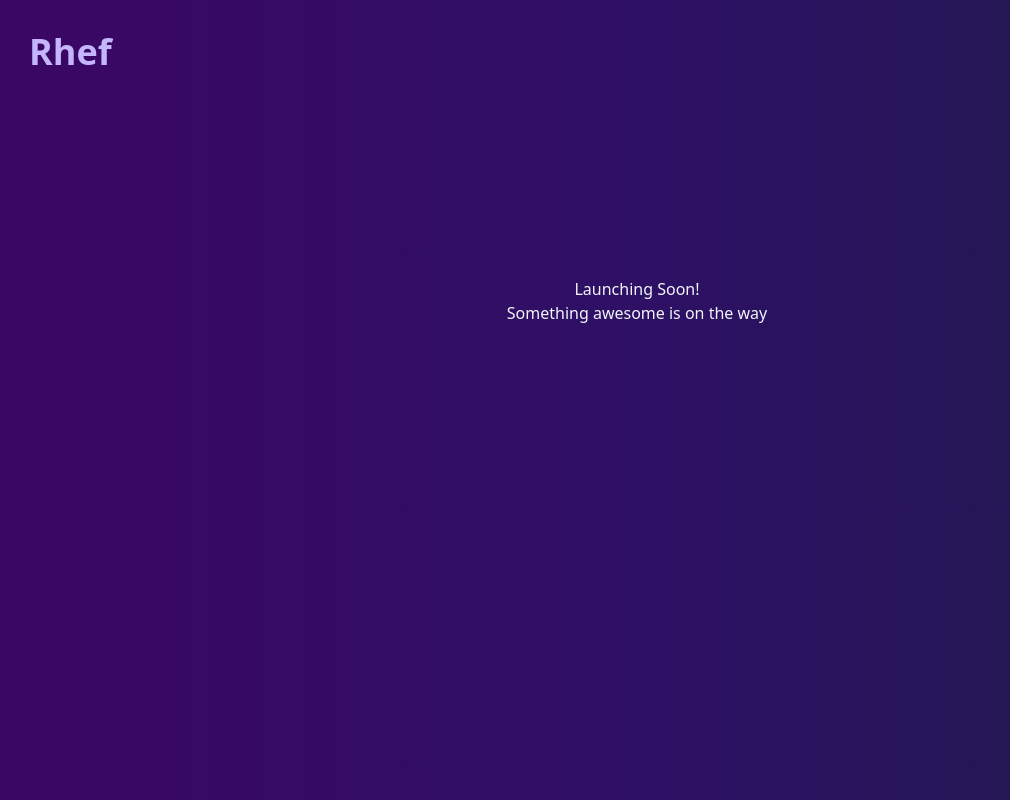
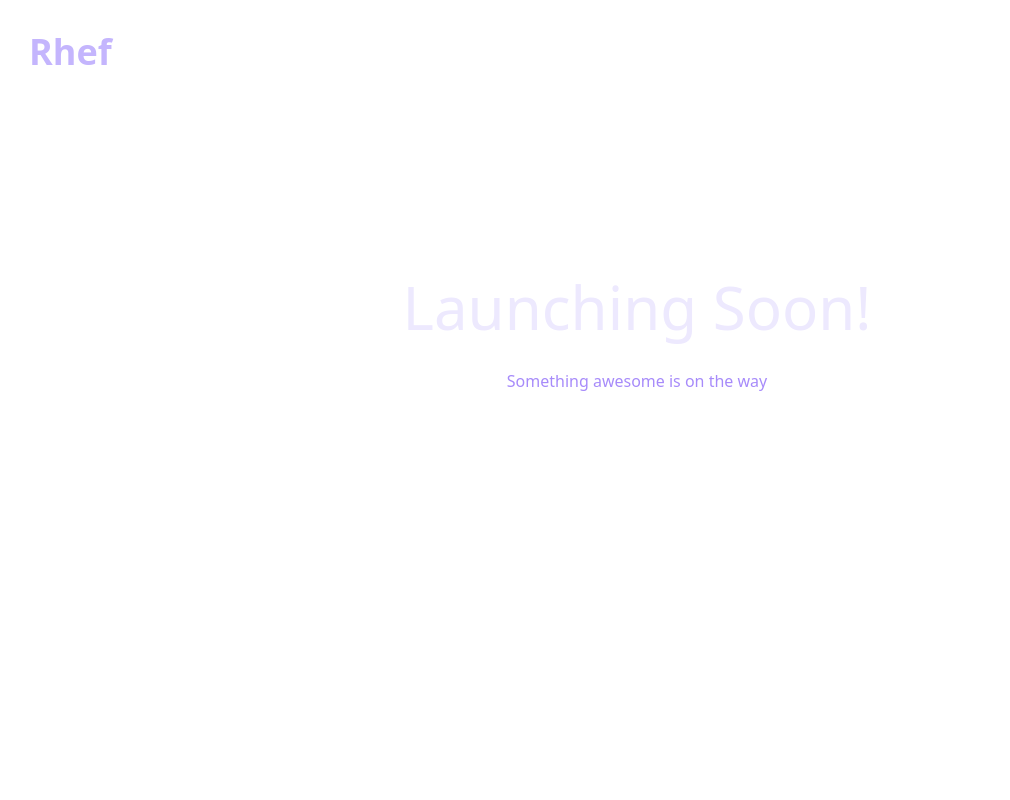
Before and after one commit to rheflink/teaser, a website: page index.html in a window 1280 px wide. Shown: the whole page, without its empty margins (3-1013 px from the left). Drawn offline with Linux system fonts and the light colour scheme.

Commit message:
chore: add component classes for intro section

```diff
--- a/static/stylesheets/tw-base.css
+++ b/static/stylesheets/tw-base.css
@@ -39,7 +39,7 @@
         @apply w-full h-full text-slate-100;
 
         /* Background gradient. */
-        @apply bg-gradient-to-r from-purple-950 via-violet-950 to-indigo-950;
+        @apply bg-white;
 
         /* Dark theme styles. */
         @apply dark:bg-zinc-900 dark:text-gray-300;
@@ -48,3 +48,13 @@
         user-select: none;
     }
 }
+
+@layer components {
+    .intro-main {
+        @apply text-6xl desktop:text-8xl text-violet-100;
+    }
+
+    .intro-desc {
+        @apply py-8 text-base desktop:text-2xl text-violet-400;
+    }
+}
```
Also changed, not shown: static/stylesheets/tw-build.css.
